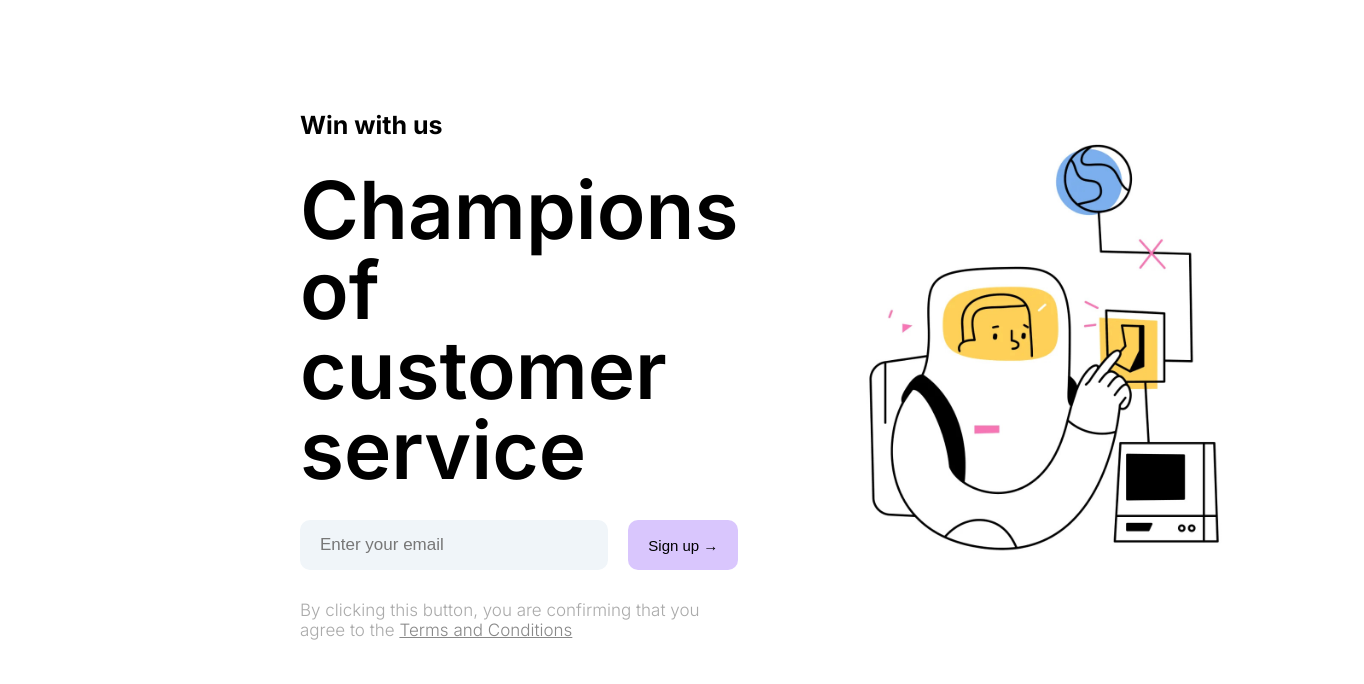
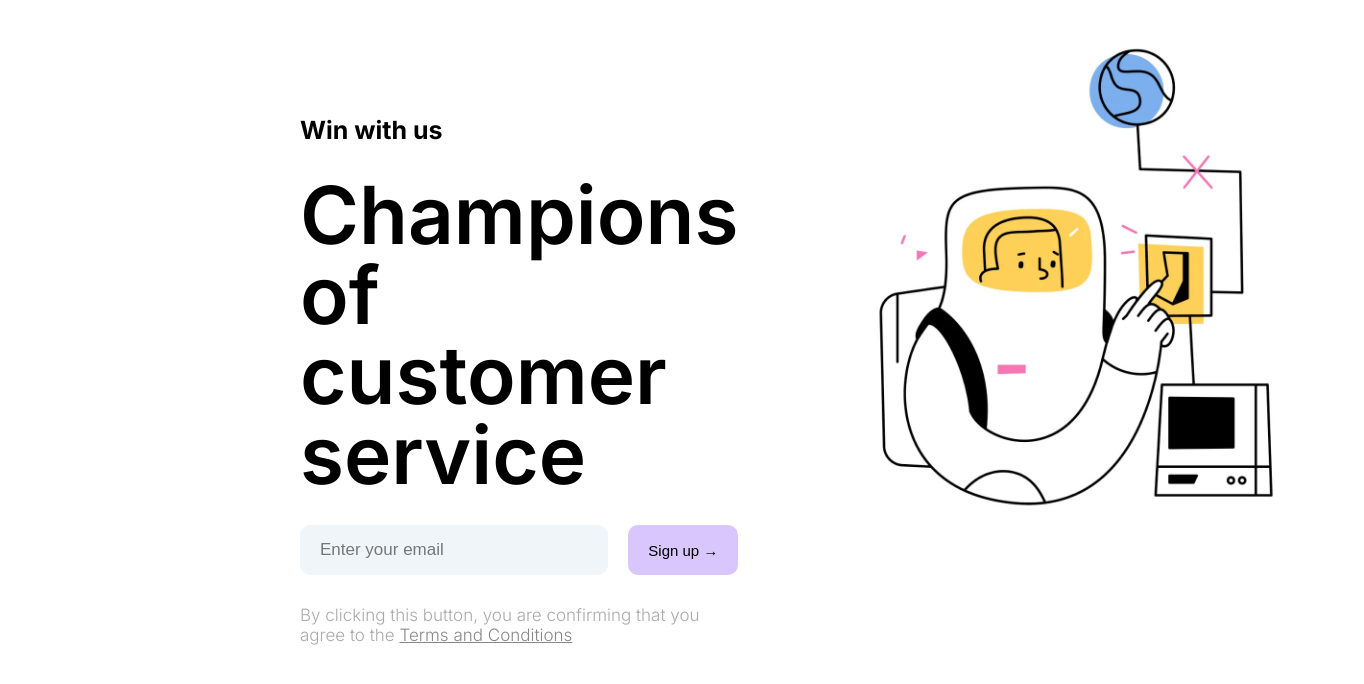
Before and after one commit to daltavida/Marketent, a website: page index.html in a window 1280 px wide. Shown: the part 60-744 px from the top of the page, 1364 px wide, since content can reach past the window. Drawn offline with Linux system fonts and the light colour scheme.

Commit message:
Fix margins on header

```diff
--- a/sass/layout/_header.scss
+++ b/sass/layout/_header.scss
@@ -4,12 +4,13 @@
   height: calc(100vh - 7rem);
   grid-template-columns: 1fr max-content;
   grid-template-rows: 1fr min-content min-content 1fr;
-  padding: 10rem 30rem;
+  padding-left: 30rem;
+  padding-right: 20rem;
   grid-row-gap: 3rem;
   grid-column-gap: 5rem;
 
   &__img {
-    width: 40vw;
+    width: 45vw;
     grid-column: 2 / 3;
     grid-row: 1 / -1;
   }
```
Also changed, not shown: css/style.css.
